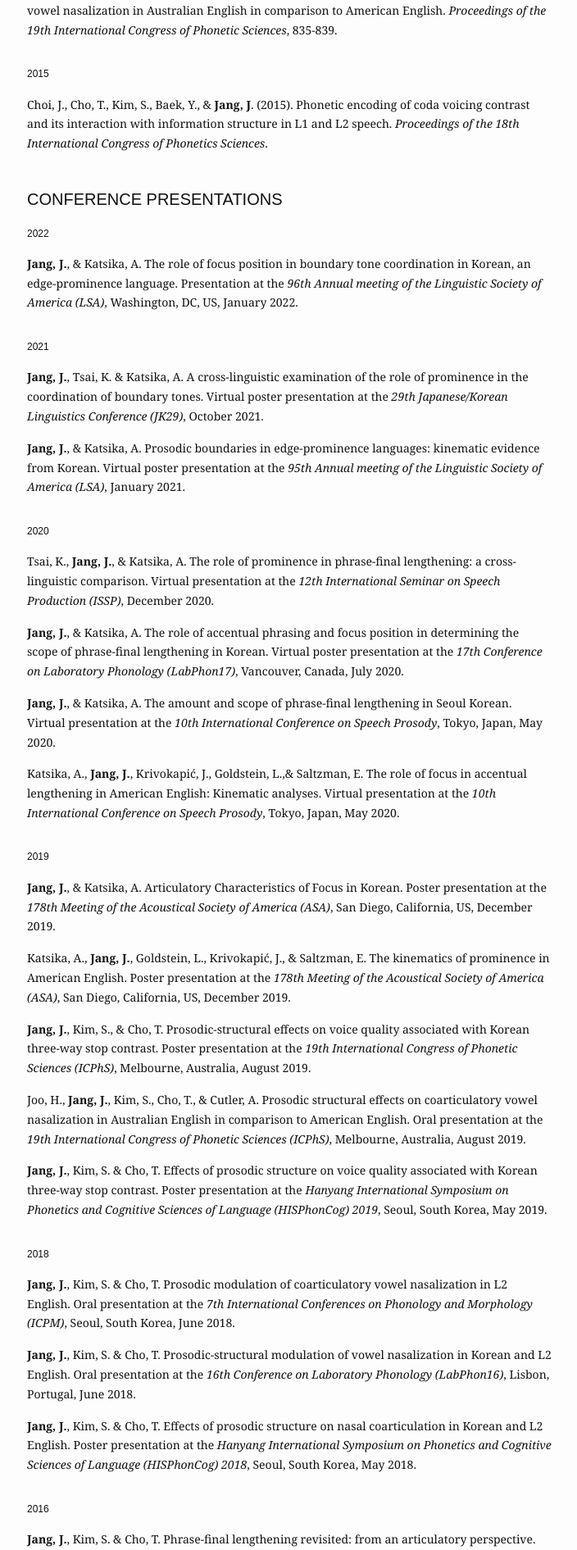
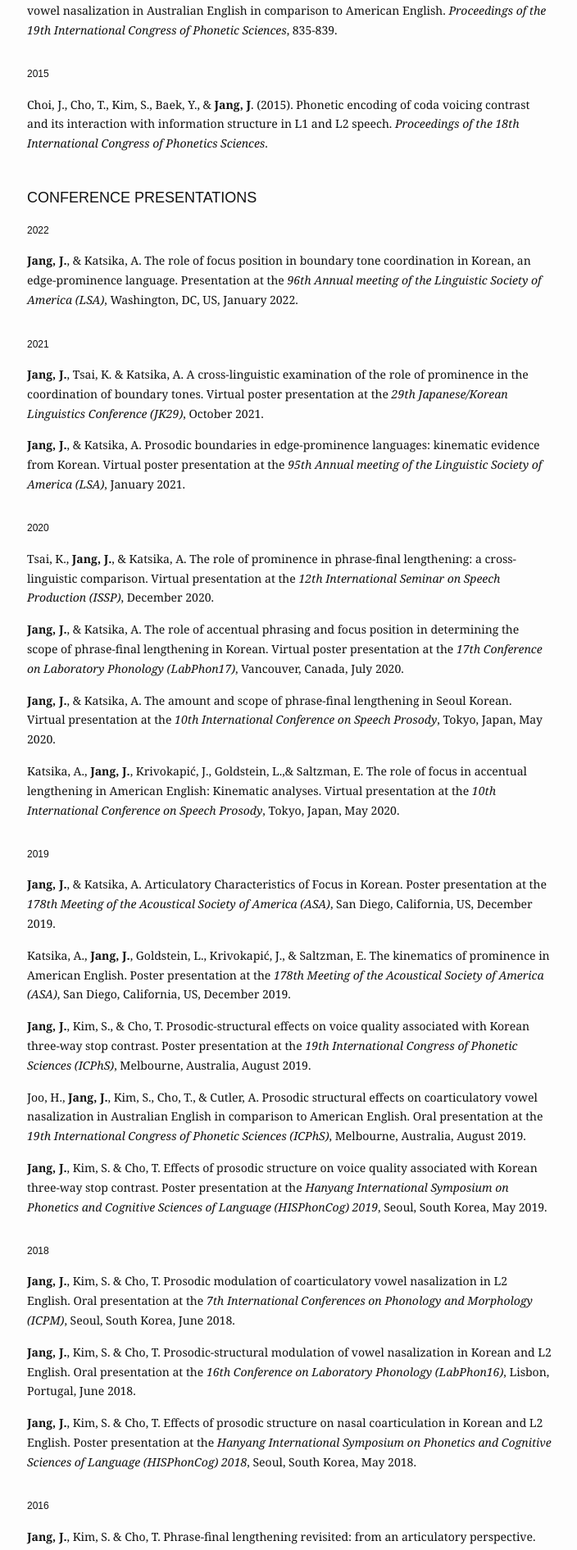
Before and after one commit to jiyoungj/jiyoungj.github.io, a Jekyll site: the page built from research.md, in a window 1280 px wide. Shown: the part 979-2870 px from the top of the page at 82% size, without its empty margins (287-991 px from the left). Built offline with Jekyll 4.4.1, drawn with Linux system fonts in a browser that asks for light colours.

Commit message:
Update research.md

```diff
--- a/research.md
+++ b/research.md
@@ -51,7 +51,7 @@ Phonetics, L2 phonetics, prosody, speech production and perception, computationa
 
 <h6 style="font-size:5px"><br></h6>
 
-<h1 class="page-heading">CONFERENCE PRESENTATIONS</h1>
+<h3 style="font-size:18px">CONFERENCE PRESENTATIONS</h3>
 
 <h4>2022</h4>
 
```
